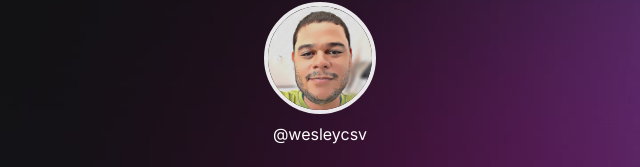
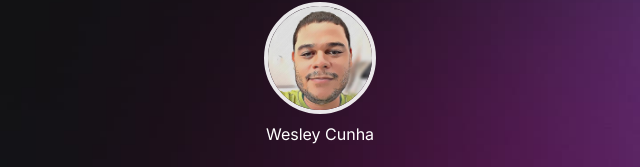
Before and after one commit to wesleycsv/wesleycsv, a plain HTML site: page index.html in a window 1280 px wide. Shown: the part 97-264 px from the top of the page, 320-960 px from the left. Drawn offline with nearby package versions, Linux system fonts and the light colour scheme.

Commit message:
Update index.html
Alteração do titulo

```diff
--- a/index.html
+++ b/index.html
@@ -11,13 +11,13 @@ y<!DOCTYPE html>
     />
     <link rel="stylesheet" href="./style.css" />
     <script src="./svg-inject.min.js"></script>
-    <title>Wesleycsv</title>
+    <title>wesleycsv</title>
   </head>
   <body>
     <div class="container">
       <div class="profile">
         <img class="js-img" src="./assets/wesley.jpg" alt="profile" />
-        <p>@wesleycsv</p>
+        <p>Wesley Cunha</p>
       </div>
       <div class="switch" onclick="toggleMode()">
         <button></button>
```
